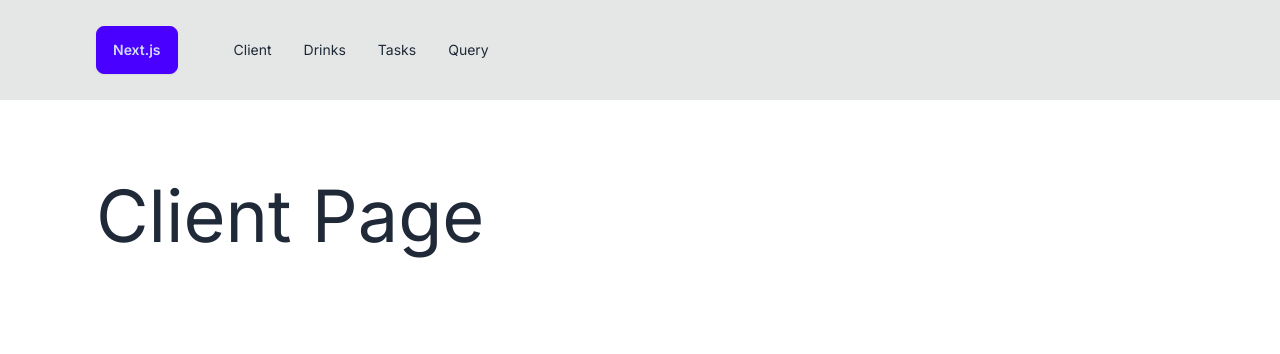
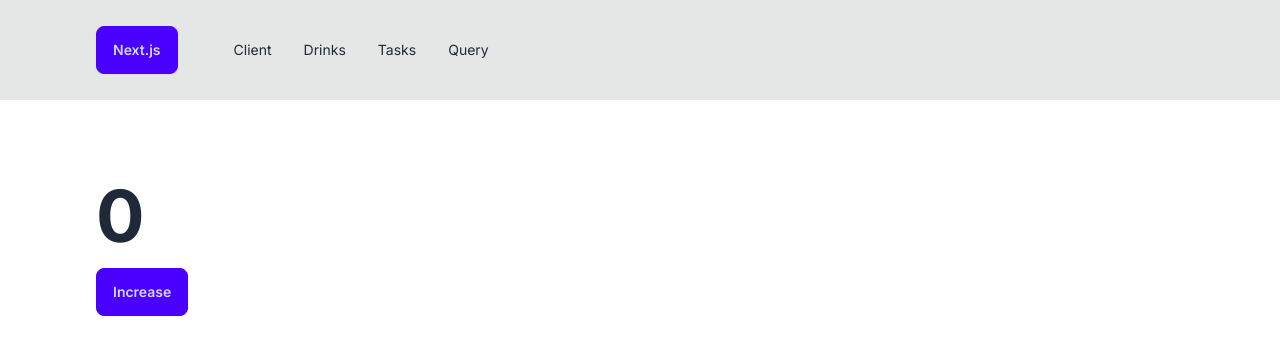
Before and after one commit to pedromndias/nextjs-tutorial, a Next.js app: page /client in a window 1280 px wide. Shown: the top 354 px of the page. Built offline with nearby package versions, Linux system fonts and the light colour scheme.

Commit message:
client component and nextjs fetching

```diff
--- a/app/client/page.js
+++ b/app/client/page.js
@@ -1,7 +1,18 @@
+// Transform this component into a Client Component:
+"use client"
+
+import { useState } from "react"
+
 const ClientPage = () => {
+    // Create state for a counter:
+    const [count, setCount] = useState(0)
+    console.log("client component");
     return (
       <div>
-        <h1 className="text-7xl">Client Page</h1>
+        <h1 className="text-7xl font-bold mb-4">{count}</h1>
+        <button className="btn btn-primary" onClick={() => setCount(count + 1)}>
+          Increase
+        </button>
       </div>
     )
   }
--- a/app/drinks/page.js
+++ b/app/drinks/page.js
@@ -1,4 +1,10 @@
-const DrinksPage = () => {
+const url = "https://www.thecocktaildb.com/api/json/v1/1/search.php?f=a"
+
+// Note how we don't need a useEffect to fetch data and just make the component async:
+const DrinksPage = async () => {
+    const response = await fetch(url);
+    const data = await response.json();
+    console.log(data);
     return (
       <div>
         <h1 className="text-7xl">Drinks Page</h1>
--- a/app/page.js
+++ b/app/page.js
@@ -3,8 +3,8 @@
 const HomePage = () => {
   return (
     <div>
-      <h1 className="text-7xl">HomePage</h1>
-      <Link href="/about" className="text-2xl">About Page</Link>
+      <h1 className="text-5xl mb-8 font-bold">HomePage</h1>
+      <Link href="/client" className="btn btn-accent">Get Started</Link>
     </div>
   )
 }
```
